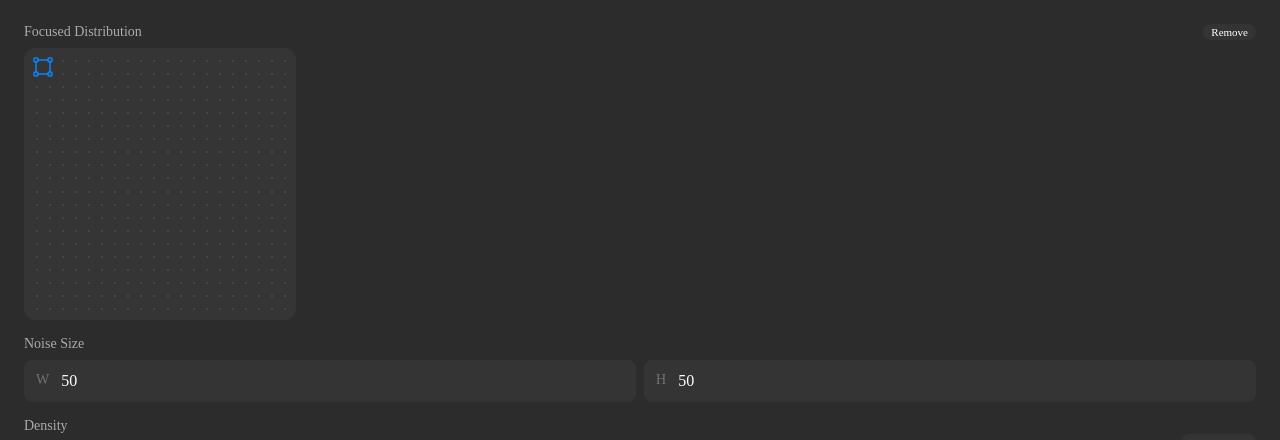
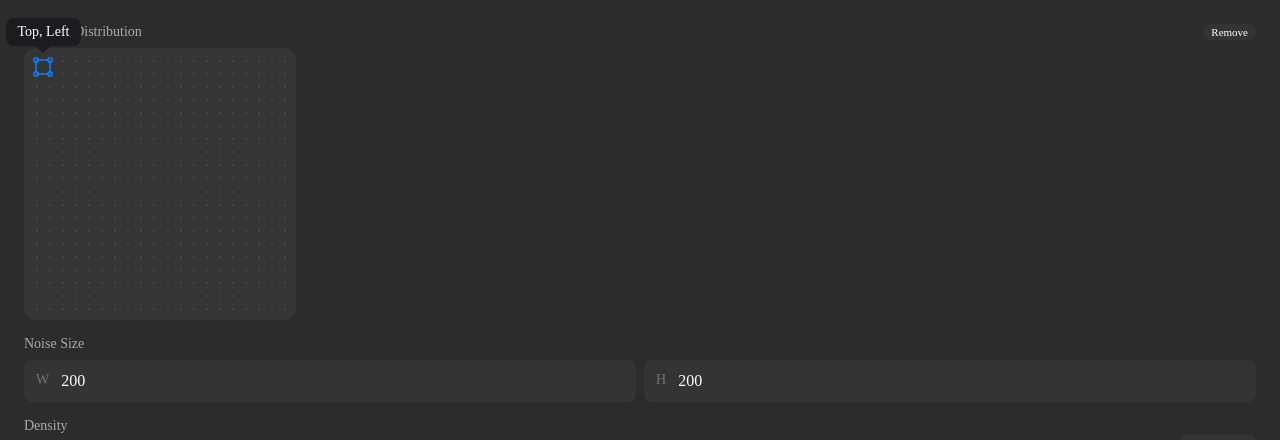
Before and after one commit to alieabbasi/dmazing-noise-generator, a React app: page / in a window 1280 px wide. Both pictures are taken after a click on the element 42 px from the left and 66 px from the top of the page. Shown: the top 440 px of the page. Built offline with nearby package versions, Linux system fonts and the light colour scheme; a web font is replaced by a local one.

Commit message:
feat: point selection label

```diff
--- a/src/app/components/App.tsx
+++ b/src/app/components/App.tsx
@@ -14,14 +14,13 @@ function App() {
   const [variables, setVariables] = useState({
     x: -1,
     y: -1,
-    width: "50",
-    height: "50",
+    width: "200",
+    height: "200",
     size: 1,
     density: 75,
   });
 
   useEffect(() => {
-    console.log(variables.x, variables.y);
   }, [variables.x, variables.y]);
 
   const onInsert = () => {
@@ -50,8 +49,8 @@ function App() {
       height: +variables.height,
       size: variables.size,
       density: (100 - variables.density) * 0.05 + 1,
-      x: (+variables.width / 19) * (variables.x + 1),
-      y: (+variables.height / 19) * (variables.y + 1),
+      x: (+variables.width / 18) * (variables.y + 1),
+      y: (+variables.height / 18) * (variables.x + 1),
     };
     parent.postMessage({ pluginMessage: data }, "*");
   };
@@ -71,6 +70,7 @@ function App() {
   };
 
   const pointChangeHandler = (i: number, j: number) => {
+    console.log("X:", i, "Y:", j)
     setVariables((prev) => ({ ...prev, x: i, y: j }));
     if (i >= 0) {
       setDistributionKeyword("Focused");
--- a/src/app/components/PointSelector/PointSelector.tsx
+++ b/src/app/components/PointSelector/PointSelector.tsx
@@ -1,15 +1,18 @@
-import React, { FC, Fragment, useMemo } from "react";
+import React, { FC, Fragment, useMemo, useState } from "react";
 import "./point-selector.css";
 import SelectionHoverSVG from "../../assets/images/selection-hover.svg";
 import SelectionSVG from "../../assets/images/selection.svg";
+import NotchSVG from "../../assets/images/notch.svg"
 
 interface PointSelectorProps {
-  y: number,
-  x: number,
+  y: number;
+  x: number;
   onSelect: (i: number, j: number) => void;
 }
 
 const PointSelector: FC<PointSelectorProps> = ({ x, y, onSelect }) => {
+  const [tooltipXY, setTooltipXY] = useState({ x: -100, y: -100 });
+
   const circlesArr = useMemo(() => {
     const arr = [];
     for (let i = 0; i < 20; i++) {
@@ -19,8 +22,23 @@ const PointSelector: FC<PointSelectorProps> = ({ x, y, onSelect }) => {
     return arr;
   }, []);
 
+  const tooltipLabel = useMemo(() => {
+    if (x === 9 && y === 9) return "Center";
+    let label: string = "";
+    if (x >= 0 && x < 9) label = "Top";
+    else if (x > 9 && x < 19) label = "Down";
+
+    if (y >= 0 && y < 9) label += `${label === "" ? "" : ", "}Left`;
+    else if (y > 9 && y < 19) label += `${label === "" ? "" : ", "}Right`;
+
+    return label;
+  }, [x, y]);
+
   const pointSelectionHandler = (i: number, j: number) => {
     onSelect(i, j);
+    const el = document.getElementById(`${i}-${j}`) as HTMLDivElement;
+    const elBounds = el.getBoundingClientRect();
+    setTooltipXY({ x: elBounds.x + 7.5, y: elBounds.y + 7.5 });
   };
 
   return (
@@ -53,6 +71,15 @@ const PointSelector: FC<PointSelectorProps> = ({ x, y, onSelect }) => {
             )}
           </Fragment>
         ))}
+        {x >= 0 && y >= 0 && (
+          <div
+            className="selection-tooltip"
+            style={{ top: tooltipXY.y - 50, left: tooltipXY.x }}
+          >
+            <div className="selection-tooltip-label">{tooltipLabel}</div>
+            <img src={NotchSVG} alt="" className="selection-tooltip-notch" />
+          </div>
+        )}
       </div>
     </div>
   );
--- a/src/app/components/PointSelector/point-selector.css
+++ b/src/app/components/PointSelector/point-selector.css
@@ -48,3 +48,23 @@
 .selectoion-box:hover > .selectoion-box-hover {
   display: block;
 }
+
+.selection-tooltip {
+  position: fixed;
+  transition: all 500ms;
+  transform: translateX(-50%);
+  padding: 6px 12px;
+  background-color: #1C1C1E;
+  border-radius: 8px;
+}
+
+.selection-tooltip-label {
+  white-space: nowrap;
+}
+
+.selection-tooltip-notch {
+  position: absolute;
+  top: 100%;
+  left: 50%;
+  transform: translateX(-50%);
+}
--- a/src/plugin/linearCreation.ts
+++ b/src/plugin/linearCreation.ts
@@ -36,6 +36,15 @@ export const linearCreation = (data: LinearDensityCreation) => {
     }
   }
 
+  const parentFrame = figma.createFrame();
+  parentFrame.resize(width, height);
+  parentFrame.fills = [
+    {
+      color: { r: 1, g: 1, b: 1 },
+      type: "SOLID",
+    },
+  ];
+  parentFrame.appendChild(mainFrame);
   figma.flatten([mainFrame]);
   figma.viewport.scrollAndZoomIntoView([mainFrame]);
 };
```
Also changed, not shown: src/app/assets/images/notch.svg (added).
